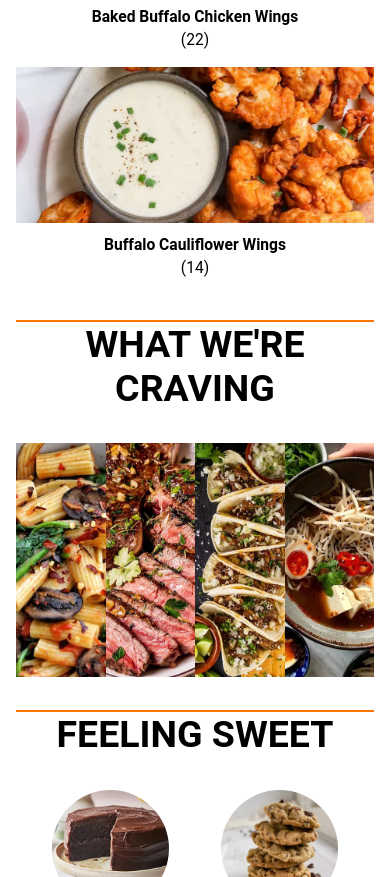
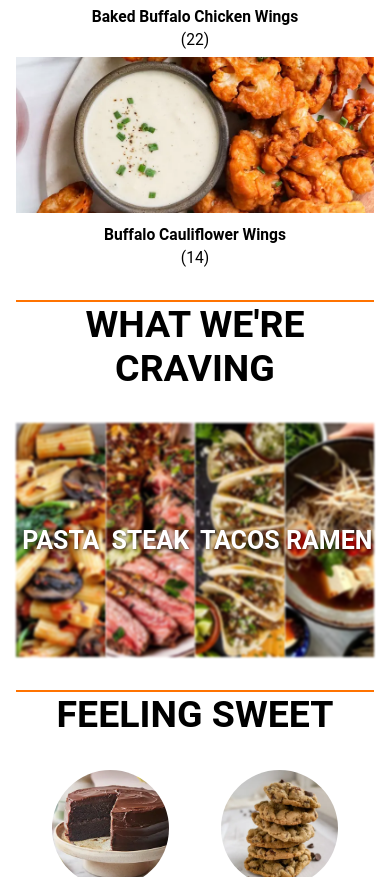
Before and after one commit to CadetheCoder/MyRecipes, a plain HTML site: page index.html in a window 390 px wide. Shown: the part 611-1488 px from the top of the page. Drawn offline with nearby package versions, Linux system fonts and the light colour scheme.

Commit message:
reduced css and fixed mobile for content section

```diff
--- a/styles.css
+++ b/styles.css
@@ -243,7 +243,6 @@ section{
 }
 
 #wing-img-box1{
-    cursor: pointer;
     grid-area: wing-img-box1;
 }
 
@@ -270,10 +269,6 @@ section{
     margin-bottom: 5px;
     font-size: 25px;
 }
-
-.review-stars{
-    margin-bottom: 10px;
-}
 /* End of Wing Section */
 
 /* Start of Craving Content */
@@ -290,22 +285,6 @@ section{
     align-items: center;
 }
 
-#content1:hover p{
-    display: block;
-    text-shadow: 2px 2px 5px rgba(0, 0, 0, 0.7)
-}
-
-#content1:hover img{
-    filter: blur(1px);
-}
-
-#content1 img{
-    height: 100%;
-    width: 100%;
-    object-fit: cover;
-    position: relative;
-}
-
 #content2{
     grid-area: content2;
     cursor: pointer;
@@ -313,21 +292,6 @@ section{
     position: relative;
     justify-content: center;
     align-items: center;
-}
-
-#content2:hover p{
-    display: block;
-    text-shadow: 2px 2px 5px rgba(0, 0, 0, 0.7)
-}
-
-#content2:hover img{
-    filter: blur(1px);
-}
-
-#content2 img{
-    width: 100%;
-    object-fit: cover;
-    height: 100%;
 }
 
 #content3{
@@ -339,21 +303,6 @@ section{
     align-items: center;
 }
 
-#content3:hover p{
-    display: block;
-    text-shadow: 2px 2px 5px rgba(0, 0, 0, 0.7)
-}
-
-#content3:hover img{
-    filter: blur(1px);
-}
-
-#content3 img{
-    height: 100%;
-    width: 100%;
-    object-fit: cover;
-}
-
 #content4{
     grid-area: content4;
     display: flex;
@@ -362,24 +311,14 @@ section{
     align-items: center;
 }
 
-#content4:hover p{
-    display: block;
-    text-shadow: 2px 2px 5px rgba(0, 0, 0, 0.7);
-}
-
-#content4:hover img{
-    filter: blur(1px);
-}
-
-#content4 img{
+.content img{
     height: 100%;
     width: 100%;
     object-fit: cover;
 }
 
-.content{
-    display: block;
-    text-shadow: 2px 2px 5px rgba(0, 0, 0, 0.7);
+.content:hover img{
+    filter: blur(1px);
 }
 
 .content-text{
@@ -388,6 +327,11 @@ section{
     color: white;
     font-weight: bold;
     font-size: 25px;
+}
+
+.content:hover .content-text{
+    display: block;
+    text-shadow:1px 1px 2px rgba(0,0,0,0.3), 0 2px 4px rgba(0,0,0,0.4);
 }
 /* End of Craving Content */
 
@@ -437,7 +381,7 @@ section{
 }
 
 .dessert:hover {
-    box-shadow: 2px 2px 2px rgba(0, 0, 0, 0.7);
+    box-shadow: 0 2px 4px rgba(0,0,0,0.1), 0 8px 16px rgba(0,0,0,0.2);
 }
 /* End of Desserts */
 
@@ -943,6 +887,22 @@ footer a{
         align-items: center;
     }
 
+    .content img{
+        filter: blur(1px);
+    }
+
+    .content-text{
+        position: absolute;
+        display: block;
+        color: white;
+        font-weight: bold;
+        font-size: 25px;
+    }
+
+    .content .content-text{
+        text-shadow:1px 1px 2px rgba(0,0,0,0.3), 0 2px 4px rgba(0,0,0,0.4);
+    }
+
     /* Start of Nav Media Query */
 
     .navbar{
```
